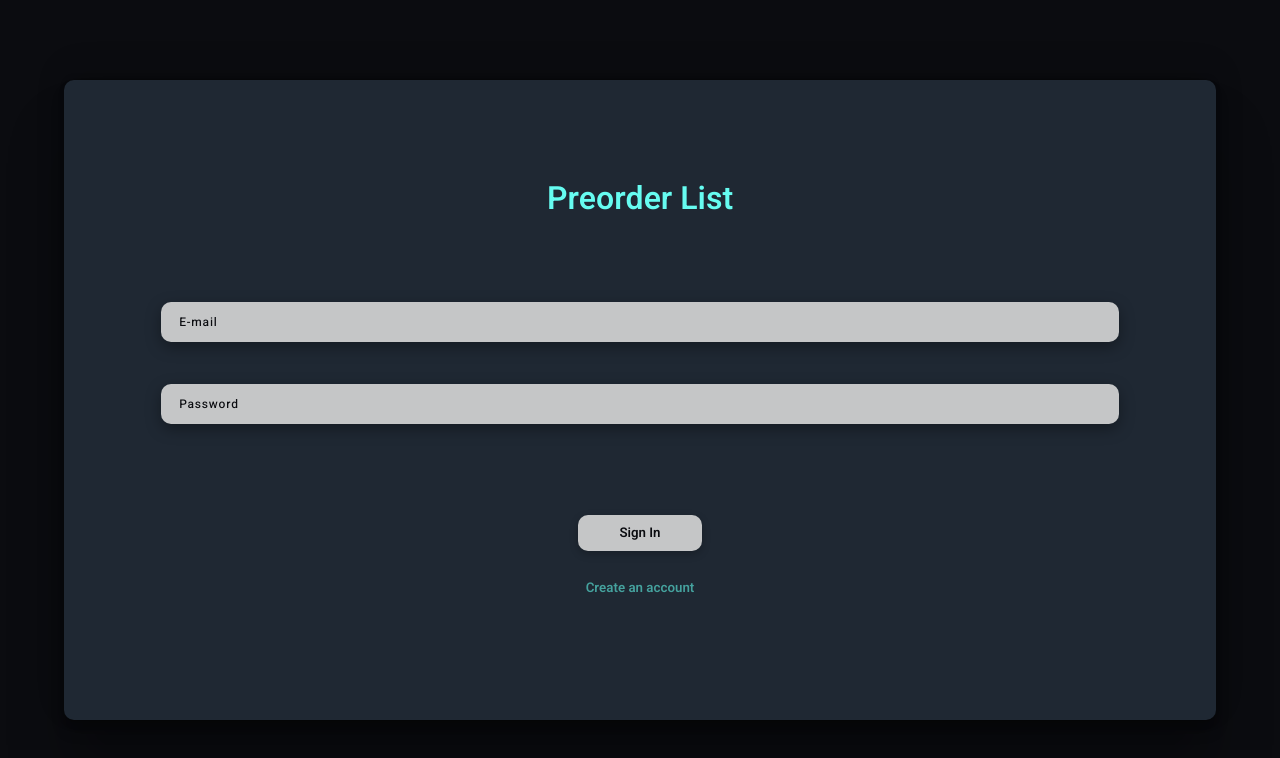
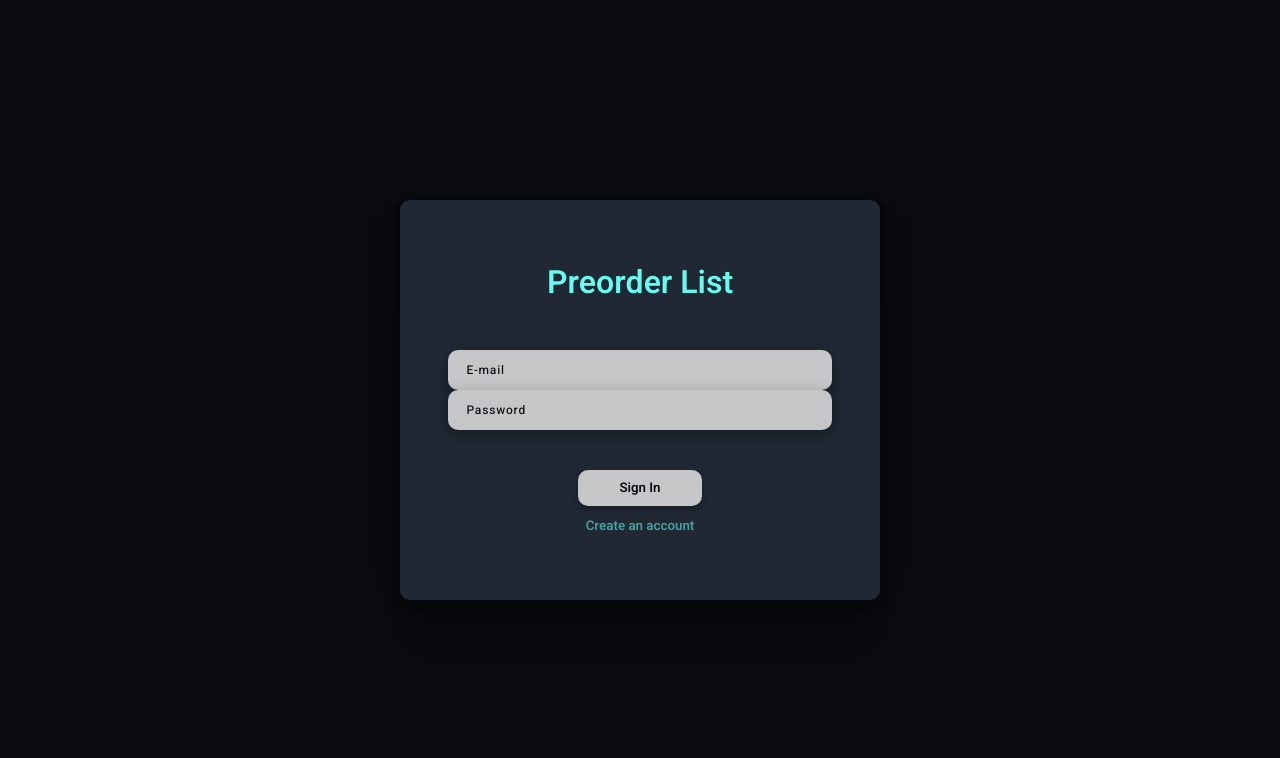
Before and after one commit to afesta12/preorder-list, a React (Create React App) app: page /#/ in a window 1280 px wide. Shown: the top 758 px of the page. Built offline with nearby package versions, Linux system fonts and the light colour scheme; no server answers.

Commit message:
Login screen on desktop

```diff
--- a/src/App.css
+++ b/src/App.css
@@ -313,6 +313,14 @@ a, input, button {
 
     }
 
+    .login {
+
+        height: 60vh;
+        margin: auto;
+        max-width: 480px;
+
+    }
+
 }
 
 @media screen and (min-width: 750px) {
@@ -348,6 +356,12 @@ a, input, button {
         max-width: 30%;
 
     }
+
+    .login {
+
+        height: 50vh;
+
+    }
 }
 
 /* Animations */
```
